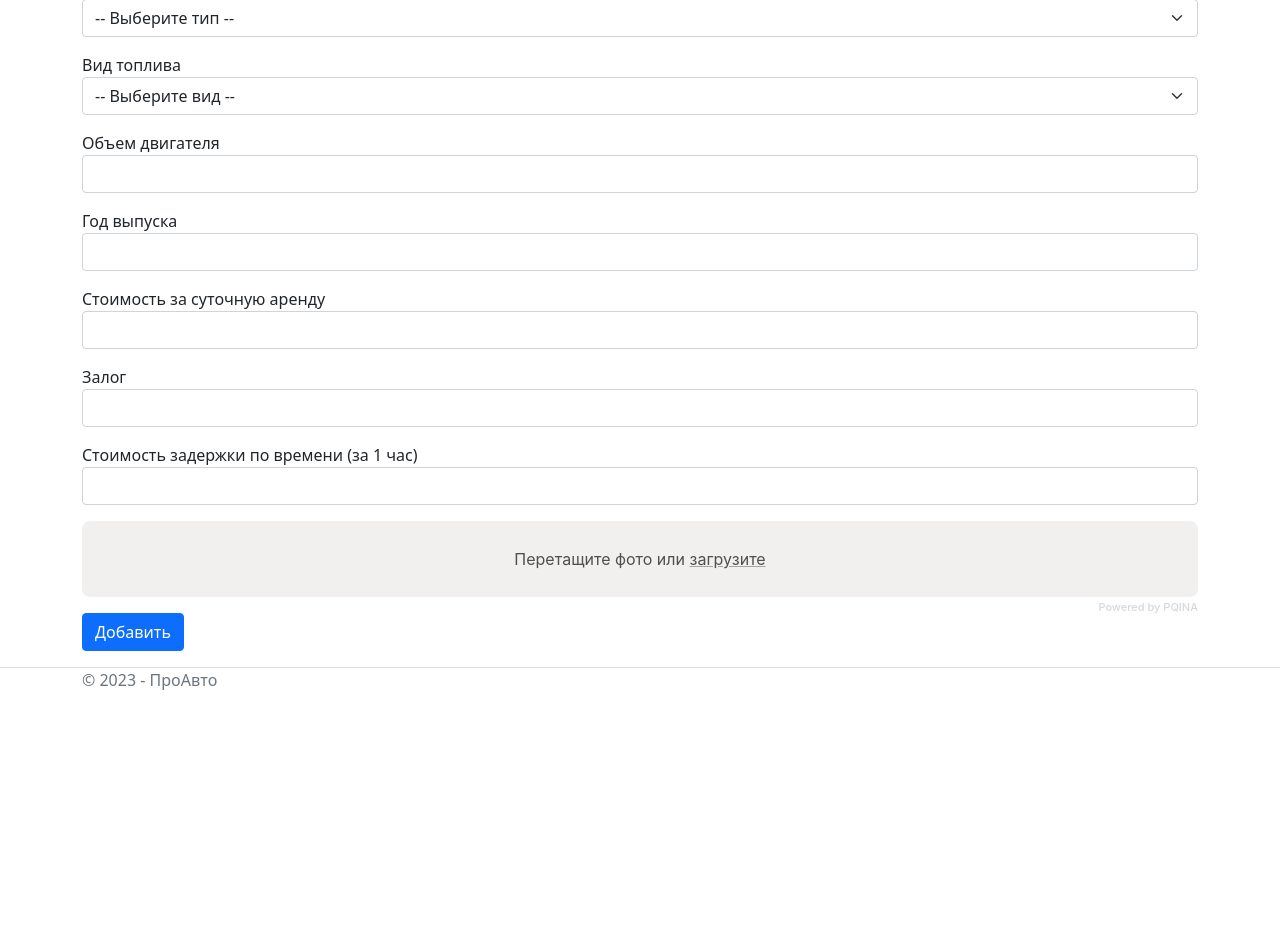
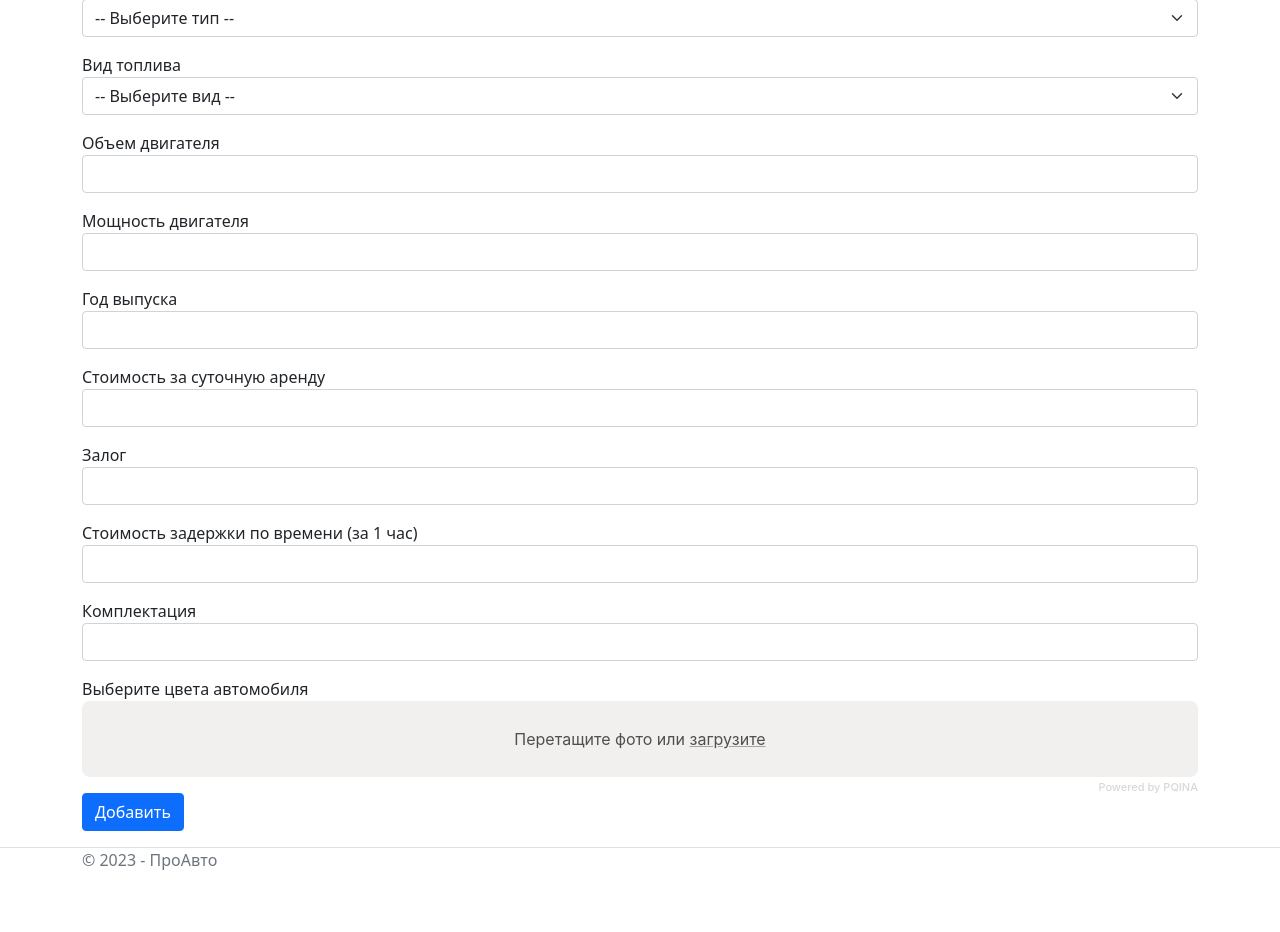
Before and after one commit to XeeRooX/pro-car, an ASP.NET Core app: page /Admin/Cars/Add in a window 1280 px wide. Shown: the part 504-1436 px from the top of the page. Before the commit the page ends 1194 px from the top, so only its background shows below. Run offline with ASP.NET Core 8, Linux system fonts and the light colour scheme; data comes from the database, SQL or seed files in the repository; the project's own start-up code is not run, and a stand-in starts its controllers and pages.

Commit message:
fix add cars page

```diff
--- a/ProCar/Pages/Admin/Cars/Add.cshtml
+++ b/ProCar/Pages/Admin/Cars/Add.cshtml
@@ -28,7 +28,7 @@
 <link href="~/css/filepond/filepond-plugin-file-poster.css" rel="stylesheet">
 
 <style>
-    .compress-info{
+    .compress-info {
         background-color: #f1f0ef;
         color: #4f4f4f;
         border-radius: 12px;
@@ -115,6 +115,11 @@
         <span asp-validation-for="Input.EngineСapacity"></span>
     </div>
     <div class="mb-3">
+        <label>Мощность двигателя</label>
+        <input class="form-control" type="number" asp-for="Input.Horsepower" step="0.1" id="engine-horsepower-get" required min="0" max="10000" />
+        <span asp-validation-for="Input.Horsepower"></span>
+    </div>
+    <div class="mb-3">
         <label>Год выпуска</label>
         <input class="form-control" asp-for="Input.YearOfIssue" value="" required type="number" min="1900" max="9999" />
         <span asp-validation-for="Input.YearOfIssue"></span>
@@ -134,7 +139,24 @@
         <input class="form-control" asp-for="Input.TimeDelayCost" value="" required type="number" min="0" />
         <span asp-validation-for="Input.TimeDelayCost"></span>
     </div>
-    <input type="file" class="filepond" name="photos" multiple/>
+    <div class="mb-3">
+        <label>Комплектация</label>
+        <input class="form-control" asp-for="Input.Equipment" value="" required type="text"  />
+        <span asp-validation-for="Input.Equipment"></span>
+    </div>
+    <label>Выберите цвета автомобиля</label>
+    <div class="d-flex">
+        @foreach(var item in Model.Colors){
+            <div class="form-check mx-2">
+                <input class="form-check-input" name="Input.Colors" type="checkbox" value="@item.Id" id="flexCheckDefault">
+                <label class="form-check-label" for="flexCheckDefault">
+                    @item.Name
+                </label>
+            </div>
+        }
+    </div>
+    <span asp-validation-for="Input.Colors"></span>
+    <input type="file" class="filepond" name="photos" multiple />
 
     <div class="compress-info text-center p-3 mb-3 d-none">
         <label>Сжатие фотографий...</label>
@@ -189,9 +211,9 @@
             // append FilePond files into the form data
             pondFiles = pond.getFiles();
 
-            const compressImage = async (image)=>{
-                try{
-                    var compressed = await new Promise((resolve, reject)=>{
+            const compressImage = async (image) => {
+                try {
+                    var compressed = await new Promise((resolve, reject) => {
                         new Compressor(image, {
                             quality: 0.6,
                             maxWidth: 1600,
@@ -219,6 +241,12 @@
             }
 
             $('.compress-info').addClass('d-none');
+            console.log(formdata.values());
+            for (const value of formdata.entries()) {
+
+                console.log(value[0] + "   " + value[1]);
+            }
+            alert("");
 
             $.ajax({
                 url: "/Admin/Cars/Add",
@@ -235,8 +263,10 @@
                         document.close();
                     }
                 },
-                error: function () {
+                error: function (e) {
+
                     console.log("ajax error");
+                    console.log(e);
                 }
             });
 
--- a/ProCar/Pages/Admin/Cars/Add.cshtml.cs
+++ b/ProCar/Pages/Admin/Cars/Add.cshtml.cs
@@ -4,6 +4,7 @@
 using ProCar.Dtos;
 using ProCar.Services;
 using System.ComponentModel.DataAnnotations;
+using System.Reflection.Metadata.Ecma335;
 
 namespace ProCar.Pages.Admin.Cars
 {
@@ -12,18 +13,21 @@
     {
         private ICarsService _carsService;
         private IServerUploadService _uploadService;
+        private IColorService _colorService;
         public CarAddGetDto FormData { get; set; }
-
+        public List<Models.Color> Colors { get; set; }
         [BindProperty]
         public CarAddDto Input { get; set; }
-        public AddModel(ICarsService carsService, IServerUploadService uploadService)
+        public AddModel(ICarsService carsService, IServerUploadService uploadService, IColorService colorService)
         {
             _carsService = carsService;
             _uploadService = uploadService;
+            _colorService = colorService;
         }
         public void OnGet()
         {
             FormData = _carsService.GetDataAddCarsGet();
+            Colors = _colorService.GetAll();
         }
 
         public IActionResult OnPost(IFormFileCollection photos)
@@ -32,6 +36,7 @@
             Console.WriteLine();
             if (!ModelState.IsValid)
             {
+                Colors = _colorService.GetAll();
                 FormData = _carsService.GetDataAddCarsGet();
                 return Page();
             }
--- a/ProCar/Services/CarsService.cs
+++ b/ProCar/Services/CarsService.cs
@@ -110,7 +110,7 @@
 
         public Car GetById(int id)
         {
-            return _context.Cars.Include(a => a.Brand).Include(a => a.FuelType).Include(a => a.GearboxType).Include(a => a.CarType).Include(a=>a.DriveType).FirstOrDefault(a => a.Id == id)!;
+            return _context.Cars.Include(a => a.Brand).Include(a => a.FuelType).Include(a => a.GearboxType).Include(a => a.CarType).Include(a=>a.DriveType).Include(a=>a.Colors).FirstOrDefault(a => a.Id == id)!;
         }
 
         public CarAddGetDto GetDataAddCarsGet()
```
Also changed, not shown: ProCar/Pages/Cars/View.cshtml (+28 -5 lines).
